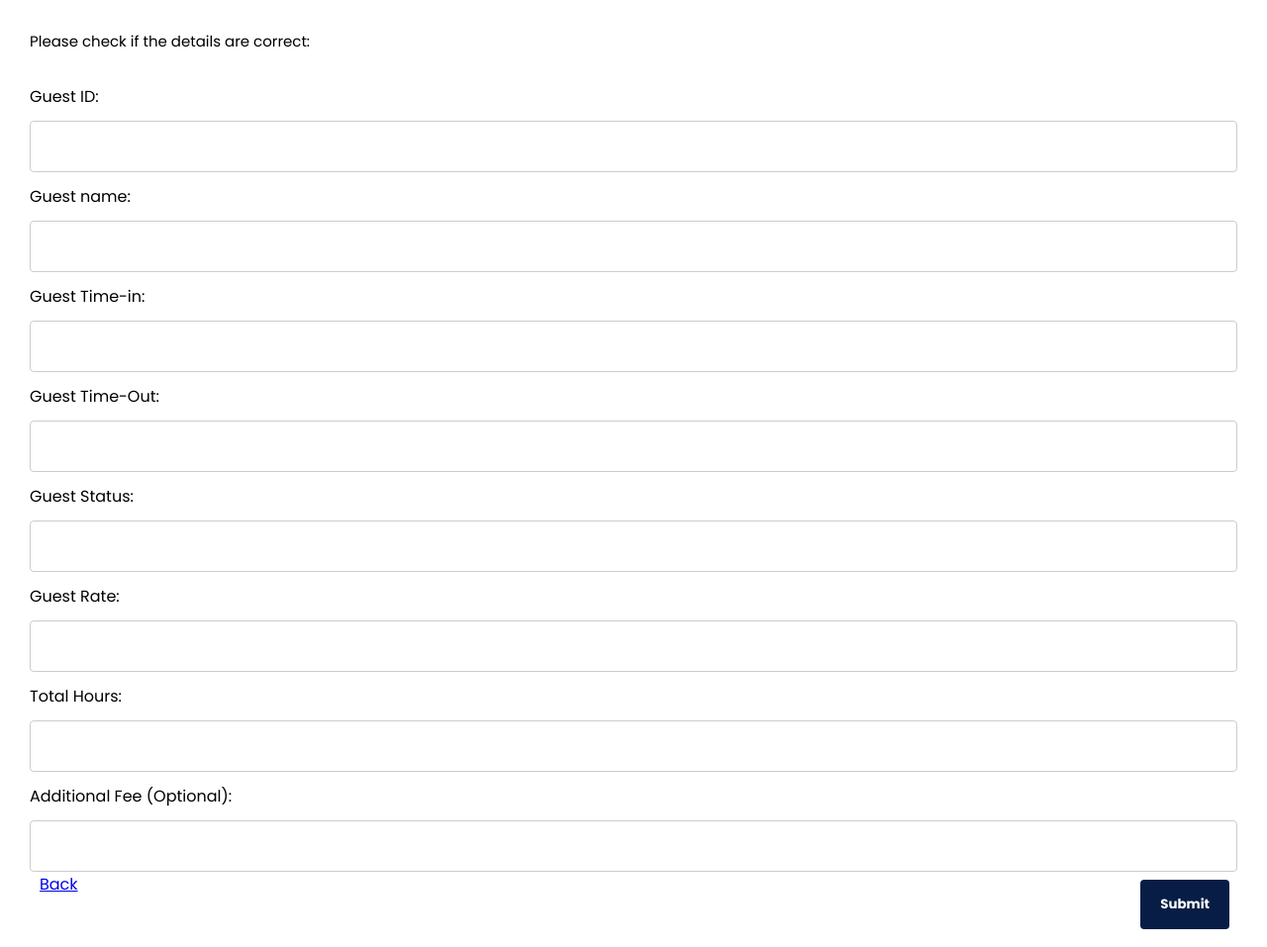
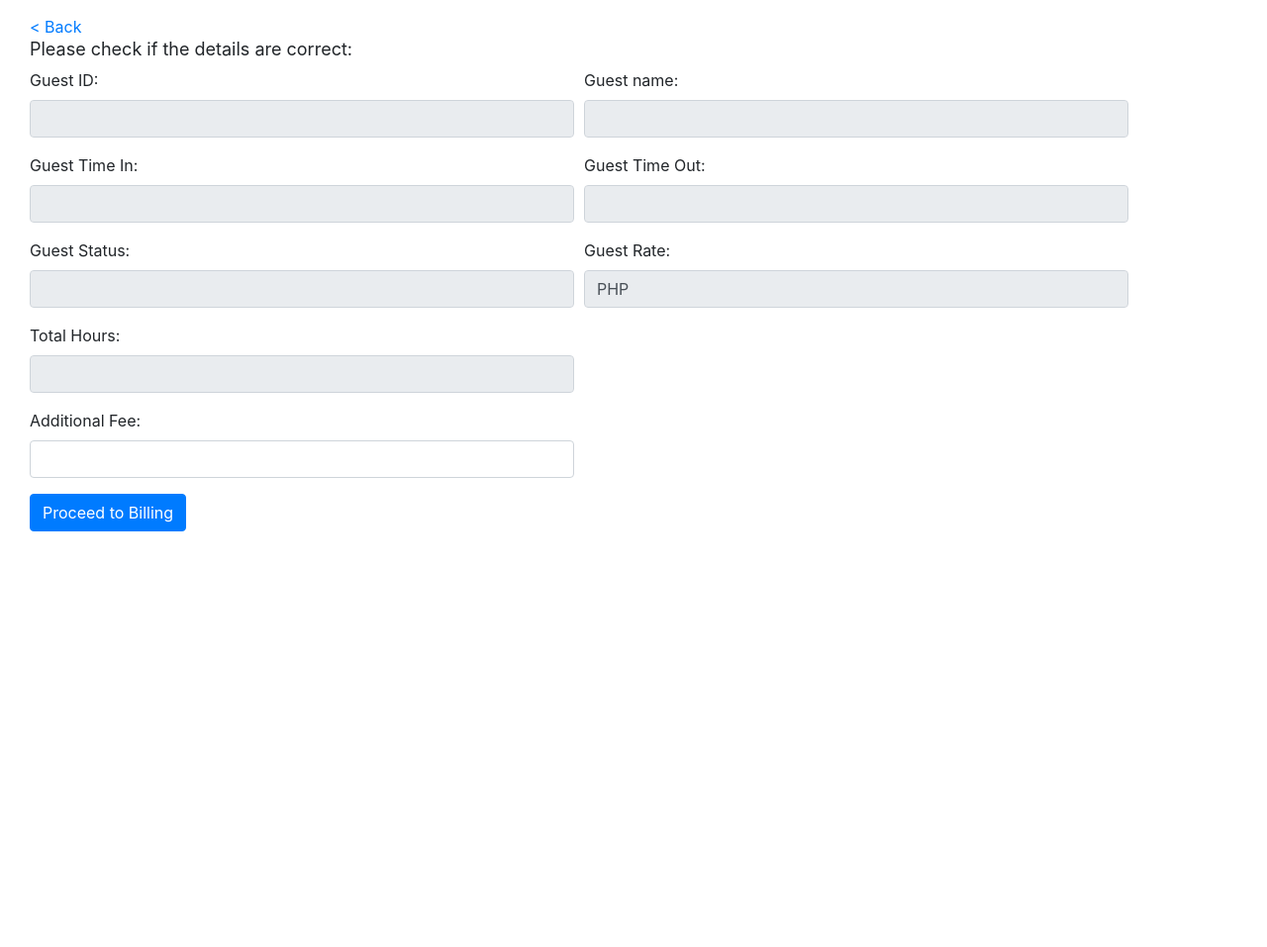
Before and after one commit to kylelamocha/tracker-repo, a PHP site: page /form.php?id=1 in a window 1280 px wide. Shown: the whole page at 99% size. After the commit the page ends 537 px from the top, so only its background shows below. Run offline with PHP 8.4, Linux system fonts and the light colour scheme; data that the repository does not hold is empty.

Commit message:
added new functionalities

```diff
--- a/delete.php
+++ b/delete.php
@@ -2,5 +2,6 @@
 	$id=$_GET['id'];
 	include('db.php');
 	mysqli_query($database,"delete from `products` where prod_ID='$id'");
-	header('location:menu.php');
+	echo "<script>alert('Product is deleted!'); window.location.href='menu.php';</script>";
+	//header('location:menu.php');
 ?>
--- a/delete_guest.php
+++ b/delete_guest.php
@@ -2,5 +2,6 @@
 	$id=$_GET['id'];
 	include('db.php');
 	mysqli_query($database,"delete from `guest_tbl` where g_id='$id'");
-	header('location:index.php#guest');
+	echo "<script>alert('Guest deleted successfully!'); window.location.href='index.php#guest';</script>";
+	//header('location:index.php#guest');
 ?>
--- a/form.php
+++ b/form.php
@@ -5,65 +5,67 @@
         $row=mysqli_fetch_array($query);
 
 ?>
-
 <!DOCTYPE html>
 <html lang="en">
 <head>
-    <meta charset="UTF-8">
-    <meta name="viewport" content="width=device-width, initial-scale=1.0">
-    <title>Confirmation Section</title>
-    <style>
-@import url('https://fonts.googleapis.com/css2?family=Poppins:wght@200;300;400;500;600;700&display=swap');
-*{
-  margin: 0;
-  padding: 10px;
-  box-sizing: border-box;
-  font-family: 'Poppins', sans-serif;
-}
-input[type=text], select, textarea {
-  width: 100%;
-  padding: 15px;
-  border: 1px solid #ccc;
-  border-radius: 4px;
-  resize: vertical;
-}
+  <meta charset="UTF-8">
+  <meta name="viewport" content="width=device-width, initial-scale=1.0">
+  <title>Time Out Details</title>
+  <link rel="stylesheet" href="https://cdn.jsdelivr.net/npm/bootstrap@4.0.0/dist/css/bootstrap.min.css" integrity="sha384-Gn5384xqQ1aoWXA+058RXPxPg6fy4IWvTNh0E263XmFcJlSAwiGgFAW/dAiS6JXm" crossorigin="anonymous">
 
-label {
-  padding: 12px 12px 12px 0;
-  display: inline-block;
-}
-input[type=submit] {
-  background-color: #081D45;
-  color: white;
-  margin: 8px;
-  padding: 15px 20px;
-  border: none;
-  border-radius: 4px;
-  cursor: pointer;
-  float: right;
-}
 
-input[type=submit]:hover {
-  background-color: #66b0ff;
-}
-
-</style>
 </head>
 <body>
+<div class="container" style="margin:15px;">
+<a href="index.php#guest">< Back</a>
+<h3 style="font-weight: normal; font-size: 18px;">Please check if the details are correct:</h3>
+<form  method="POST" action="#">
+  <div class="form-row">
+    <div class="form-group col-md-6">
+      <label>Guest ID:</label>
+      <input type="text" class="form-control" value="<?php echo $row['g_id']; ?>" name="g_id" readonly>
+    </div>
+    <div class="form-group col-md-6">
+      <label>Guest name:</label>
+      <input type="text" class="form-control" value="<?php echo $row['guest_name']; ?>" name="guest_name" readonly>
+    </div>
+  </div>
+  <div class="form-row">
+    <div class="form-group col-md-6">
+      <label>Guest Time In:</label>
+      <input type="text" class="form-control" value="<?php echo $row['guest_timein']; ?>" name="guest_timein" readonly>
+    </div>
+    <div class="form-group col-md-6">
+      <label>Guest Time Out:</label>
+      <input type="text" class="form-control" value="<?php echo $row['guest_timeout']; ?>" name="guest_timeout" readonly>
+    </div>
+  </div>
+  <div class="form-row">
+    <div class="form-group col-md-6">
+      <label>Guest Status:</label>
+      <input type="text" class="form-control" value="<?php echo $row['guest_status']; ?>" name="guest_status" readonly>
+    </div>
+    <div class="form-group col-md-6">
+      <label>Guest Rate:</label>
+      <input type="text" class="form-control" value="PHP <?php echo $row['guest_rate']; ?>" name="guest_rate" readonly>
+    </div>
+  </div>
+  <div class="form-row">
+    <div class="form-group col-md-6">
+      <label>Total Hours:</label>
+      <input type="text" class="form-control" value="<?php echo $row['guest_status']; ?>" name="guest_status" readonly>
+    </div>
+  </div>
+  <div class="form-row">
+    <div class="form-group col-md-6">
+      <label>Additional Fee:</label>
+      <input type="text" class="form-control" name="add_fee">
+    </div>
+  </div>
+  <button type="submit" class="btn btn-primary">Proceed to Billing</button>
+</form>
+</div>
 
-    <h3 style="font-weight: normal; font-size: 15px;">Please check if the details are correct:</h3>
-    <form method="POST" action="bill.php?id=<?php echo $id; ?>">
-    <label>Guest ID:</label><input type="text" value="<?php echo $row['g_id']; ?>" name="g_id" readonly>
-    <label>Guest name:</label><input type="text" value="<?php echo $row['guest_name']; ?>" name="guest_name" readonly><br>
-    <label>Guest Time-in:</label><input type="text" value="<?php echo $row['guest_timein']; ?>" name="guest_timein" readonly>
-    <label>Guest Time-Out:</label><input type="text" value="<?php echo $row['guest_timeout']; ?>" name="guest_timeout" readonly>
-    <label>Guest Status:</label><input type="text" value="<?php echo $row['guest_status']; ?>" name="guest_status" readonly>
-    <label>Guest Rate:</label><input type="text" value="<?php echo $row['guest_rate']; ?>" name="guest_rate" readonly>
-    <label>Total Hours:</label><input type="text" value="<?php echo $row['total_hrs']; ?>" name="guest_hrs" readonly>
-    <label>Additional Fee (Optional):</label><input type='hidden' value='0' name='add_fee'><input type="text" name="add_fee" >
-    <input type="submit" name="submit" style="font-weight: bold;" >
-    <a href="index.php#guest">Back</a>
-    </form>
 
 </body>
 </html>
--- a/index.php
+++ b/index.php
@@ -121,7 +121,6 @@
 
           <td data-label="Edit/Delete">
             <a href="edit_guest.php?id=<?php echo $row['g_id']?>" class="btn_guest"><i class="fa fa-pencil-square-o"></i></a>
-            <a href="delete_guest.php?id=<?php echo $row['g_id']?>" onclick="return confirm('Are you sure?')" class="btn_guest"><i class="fa fa-trash"></i></a>
             <a href="order_guest.php?id=<?php echo $row['g_id']?>" class="btn_guest"><i class="fa fa-cutlery"></i></a>
           </td>
           <td data-label="TimeOut"><a href="timeout.php?id=<?php echo $row['g_id']?>" class="btn_guest"><i class="fa fa-check-square-o"></i></a></td>
--- a/item.php
+++ b/item.php
@@ -1,6 +1,8 @@
 <?php
 class Item{
+
 	var $id;
+	var $gID;
 	var $name;
 	var $price;
 	var $quantity;
--- a/order_guest.php
+++ b/order_guest.php
@@ -8,7 +8,7 @@
 <body>
 <?php
 	require 'db.php';
-	$result = mysqli_query($database, 'select * from products');
+	$result = mysqli_query($database, "SELECT * FROM products"); //'select * from products'
 ?>
 <a href="index.php#guest">Back</a>
 <table cellpadding="2" cellspacing="2" border="0">
@@ -23,7 +23,7 @@
 			<td><?php echo $product->prod_ID; ?></td>
 			<td><?php echo $product->prod_name; ?></td>
 			<td><?php echo $product->prod_price; ?></td>
-			<td><a href="cart.php?id=<?php echo $product->prod_ID; ?>">Order Now</a></td>
+			<td><a href="cart.php?id=<?php echo $product->prod_ID; ?>">Order</a></td>
 		</tr>
 	<?php } ?>
 </table>
--- a/update.php
+++ b/update.php
@@ -8,5 +8,6 @@
 	$prodCategory=$_POST['category_id'];
 
 	mysqli_query($database,"update `products` set prod_name='$prodName', prod_price='$prodPrice', code='$prodCode', category_id='$prodCategory' where prod_ID='$id'");
-	header('location:menu.php');
+	echo "<script>alert('Product is updated!'); window.location.href='menu.php';</script>";
+	//header('location:menu.php');
 ?>
--- a/update_guest.php
+++ b/update_guest.php
@@ -8,5 +8,6 @@
 
 
 	mysqli_query($database,"update `guest_tbl` set guest_name='$guestName', guest_status='$guestStatus', guest_rate=' $guestRate' where g_id='$id'");
-	header('location:index.php#guest');
+	echo "<script>alert('Guest updated successfully!'); window.location.href='index.php#guest';</script>";
+	//header('location:index.php#guest');
 ?>
--- a/update_user.php
+++ b/update_user.php
@@ -7,5 +7,6 @@
 
 
 	mysqli_query($database,"update `users` set username='$userName', password='$password' where id='$id'");
-	header('location:admin.php');
+	echo "<script>alert('User updated successfully!'); window.location.href='user.php';</script>";
+	//header('location:admin.php');
 ?>
```
Also changed, not shown: add_prod.php (+4 -3 lines), addguest.php (+5 -3 lines), bill.php (+4 -3 lines), calculate.php (+6 -3 lines), cart.php (+16 -11 lines), categories.php (+4 -3 lines), checkout.php (+13 -7 lines), receipt-order.php (added, +128 -0 lines).
